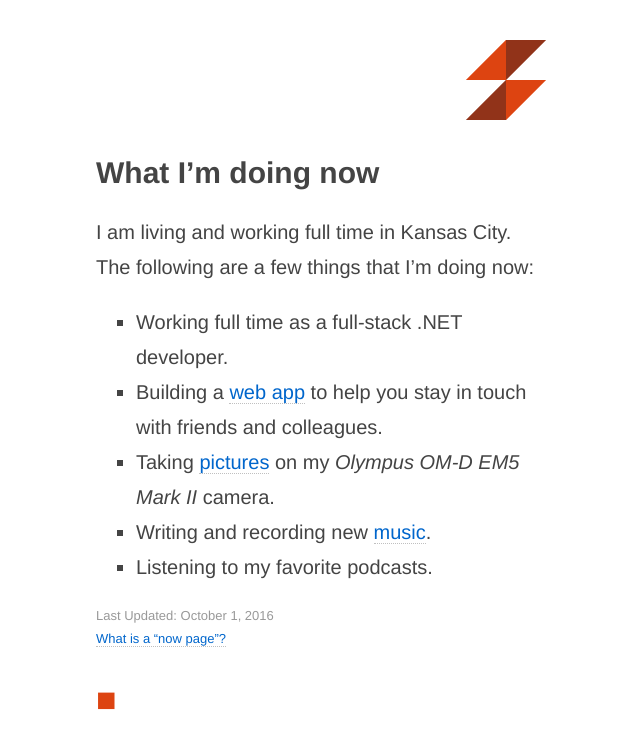
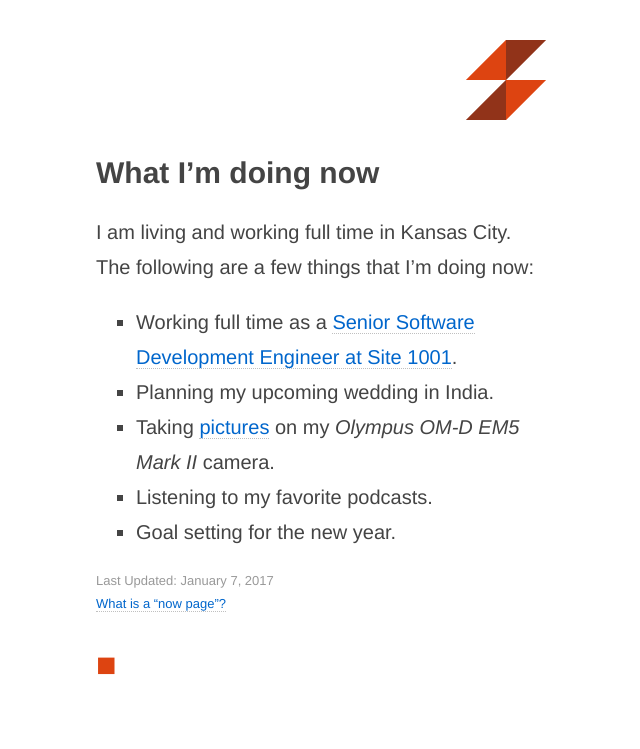
Before and after one commit to Dejital/dejital.github.com, a Jekyll site: the page built from now.html, in a window 1280 px wide. Shown: the top 749 px of the page, without its empty margins (319-959 px from the left). Built offline with Jekyll 4.4.1, drawn with Linux system fonts in a browser that asks for light colours.

Commit message:
Update Now

```diff
--- a/now.html
+++ b/now.html
@@ -12,14 +12,14 @@ permalink: '/now/'
     few things that I’m doing now:</p>
 
 <ul>
-    <li>Working full time as a full-stack .NET developer.</li>
-    <li>Building a <a href="http://personowl.azurewebsites.net/">web app</a> to help you stay in touch with friends and colleagues.</li>
+    <li>Working full time as a <a href="http://linkedin.snevsky.com">Senior Software Development Engineer at Site 1001</a>.</li>
+    <li>Planning my upcoming wedding in India.</li>
     <li>Taking <a href="https://www.flickr.com/photos/sergeyk/albums/72157673392335722">pictures</a> on my <i>Olympus OM-D EM5 Mark II</i> camera.</li>
-    <li>Writing and recording new <a href="https://soundcloud.com/dejital">music</a>.</li>
     <li>Listening to my favorite podcasts.</li>
+    <li>Goal setting for the new year.</li>
 </ul>
 
 <p id="meta">
-    Last Updated: October 1, 2016 <br />
+    Last Updated: January 7, 2017 <br />
     <a href="http://nownownow.com/about#what">What is a “now page”?</a>
 </p>
```
